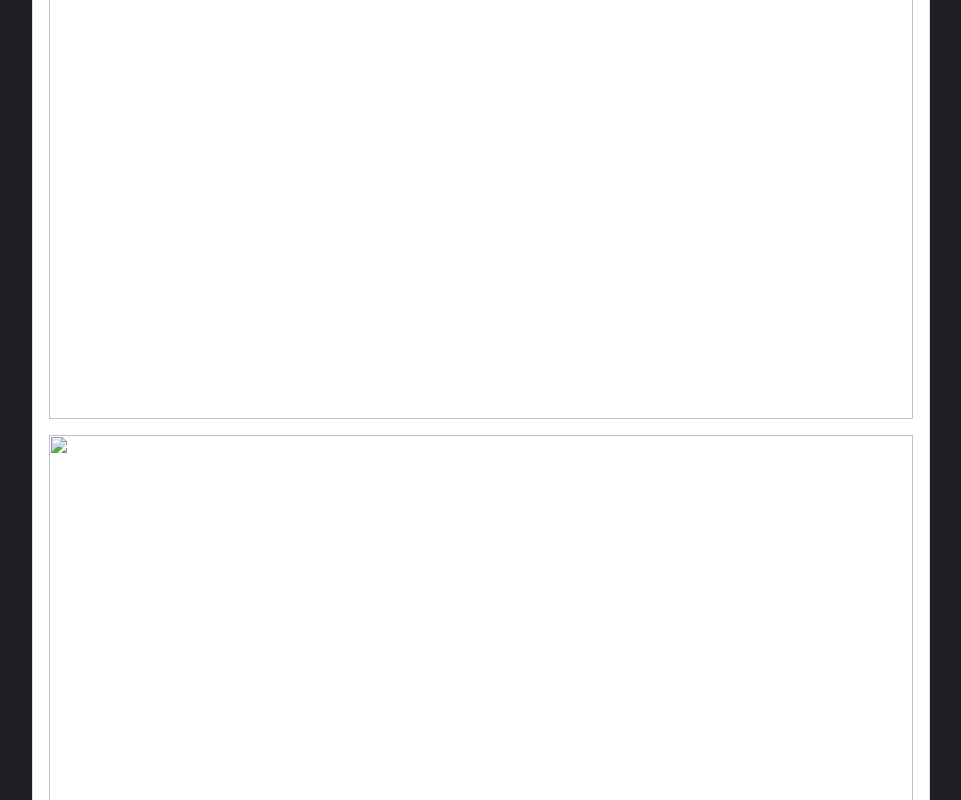
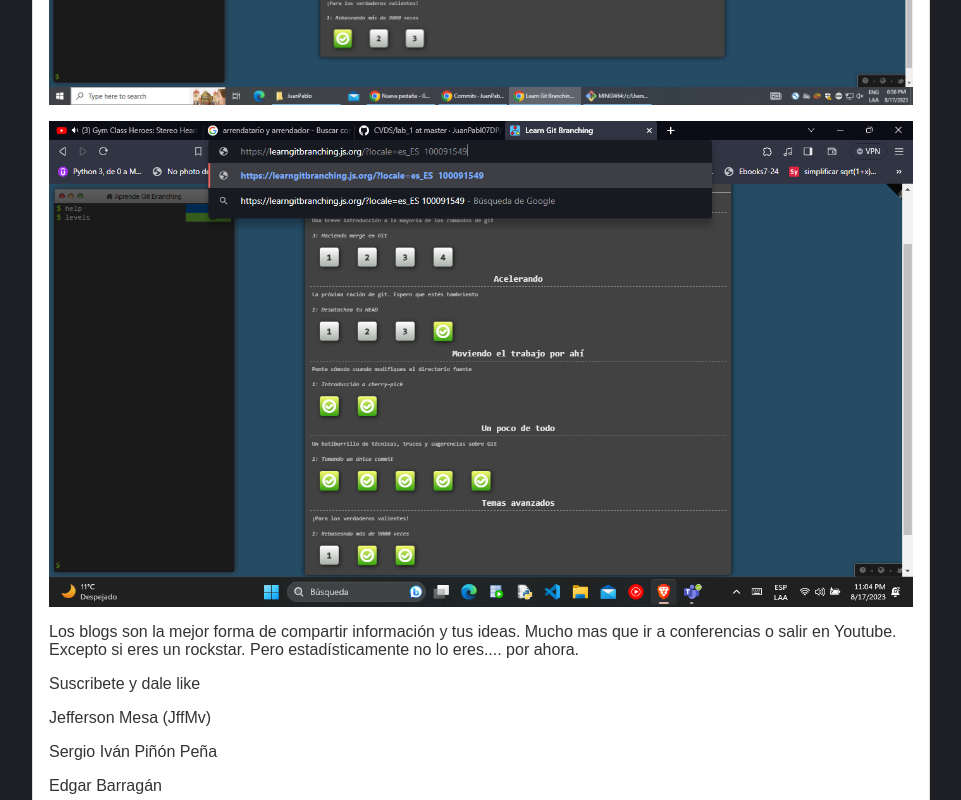
Before and after one commit to JffMv/JffMv.github.io, a plain HTML site: page index.html in a window 1280 px wide. Shown: the part 520-1320 px from the top of the page, without its empty margins (159-1120 px from the left). Drawn offline with Linux system fonts and the light colour scheme.

Commit message:
change of extension of images

```diff
--- a/index.html
+++ b/index.html
@@ -13,8 +13,8 @@
             <div id="post">
                 <h1>Aqu&iacute; inicia la historia de un gran proyecto</h1>
                 <p>Y este es el p&aacute;rrafo de inicio donde vamos a explicar las cosas incre&iacute;bles que se pueden hacer con ramas</p>
-                <p><img src="imagenes/1.jpg" width="100%" /></p>
-		<p><img src="imagenes/2.jpg" width="100%" /></p>
+                <p><img src="imagenes/1.png" width="100%" /></p>
+		<p><img src="imagenes/2.png" width="100%" /></p>
                 <p>Los blogs son la mejor forma de compartir informaci&oacute;n y tus ideas. Mucho mas que ir a conferencias o salir en Youtube. Excepto si eres un rockstar. Pero estad&iacute;sticamente no lo eres.... por ahora.</p>
                 <p>Suscribete y dale like</p>
                 <p>Jefferson Mesa (JffMv)</p>
```
